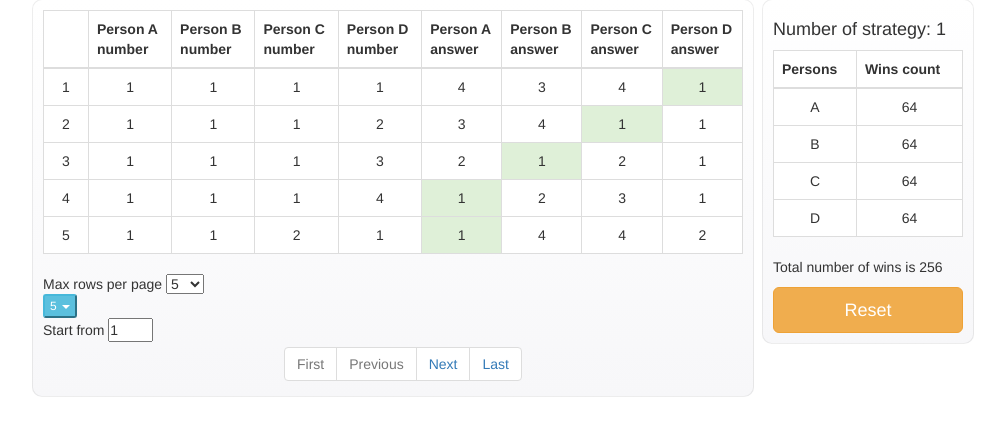
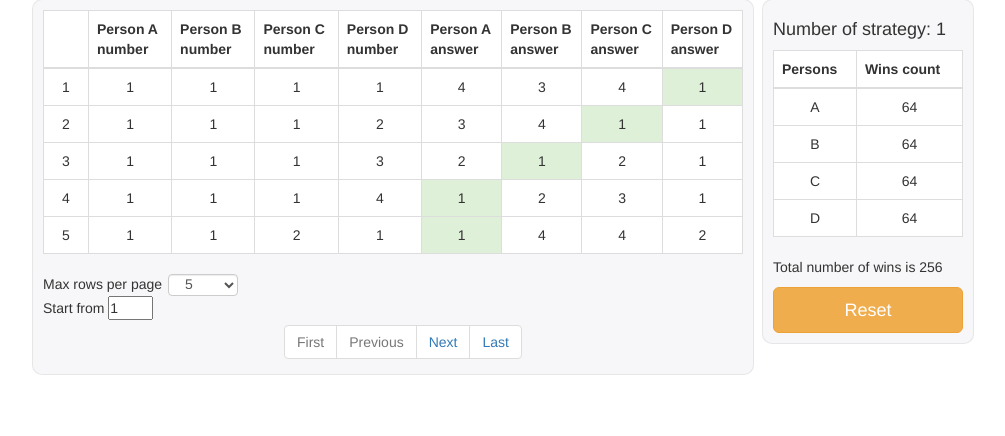
Before and after one commit to RSmetanyuk/myapp, a PHP site: page / in a window 1280 px wide. Shown: the part 73-509 px from the top of the page, without its empty margins (246-1251 px from the left). Run offline with PHP 8.4, Linux system fonts and the light colour scheme; some libraries are stand-ins or nearby versions.

Commit message:
#62 Done paragraf: 4

```diff
--- a/css/style.css
+++ b/css/style.css
@@ -17,7 +17,7 @@
 
 .main-content,
 .right-sidebar {
-	background: -webkit-linear-gradient(top, #fff, #f7f7f9);
+	background-color: #f7f7f9;
 	border: solid rgba(0, 0, 0, 0.07);
 	border-width: 1px;
 	border-radius: 10px;
@@ -26,7 +26,7 @@
 }
 
 .header {
-	background: -webkit-linear-gradient(top, #fff, #f7f7f9);
+	background-color: #f7f7f9;
 	border: solid rgba(0, 0, 0, 0.07);
 	border-width: 1px;
 	border-radius: 10px;
@@ -73,14 +73,23 @@
 }
 
 #overlay1 {
-	width: 40px;
-	margin-left: -40px;
+	width: 70px;
+	margin-top: -22px;
+	margin-left: 125px;
 }
 
 #overlay2 {
 	width: 45px;
 	height: 24px;
 	margin-left: -45px;
+}
+
+#combinationsInPageList {
+	width: 70px;
+	height: 22px;
+	margin-top: -20px;
+	margin-left: 125px;
+	padding-top: 0;
 }
 
 #startRow {
--- a/index.html
+++ b/index.html
@@ -67,26 +67,13 @@
 
 			<form id="form1">
 				Max rows per page
-				<select id="combinationsInPageList" onchange="dom.changeNumberCombinationsInPage()">
+				<select class="form-control" id="combinationsInPageList" onchange="dom.changeNumberCombinationsInPage()">
 					<option value=5>5</option>
 					<option value=10>10</option>
 					<option value=15>15</option>
 					<option value=20>20</option>
 					<option value=256>all</option>
 				</select>
-
-				<div class="dropdown">
-  					<button class="btn-xs btn-info dropdown-toggle" type="button" data-toggle="dropdown">5
-  					<span class="caret"></span></button>
-  					<ul class="dropdown-menu">
-    					<li><a href="#" onclick="dom.changeNumberCombinationsInPage(5)">5</a></li>
-    					<li><a href="#" onclick="dom.changeNumberCombinationsInPage(10)">10</a></li>
-    					<li><a href="#" onclick="dom.changeNumberCombinationsInPage(15)">15</a></li>
-    					<li><a href="#" onclick="dom.changeNumberCombinationsInPage(20)">20</a></li>
-    					<li role="separator" class="divider"></li>
-    					<li><a href="#" onclick="dom.changeNumberCombinationsInPage(256)">all</a></li>
-  					</ul>
-				</div>
 				<div id="overlay1" onclick="dom.onClickDisabledInput()"></div>
 			</form>
 
```
